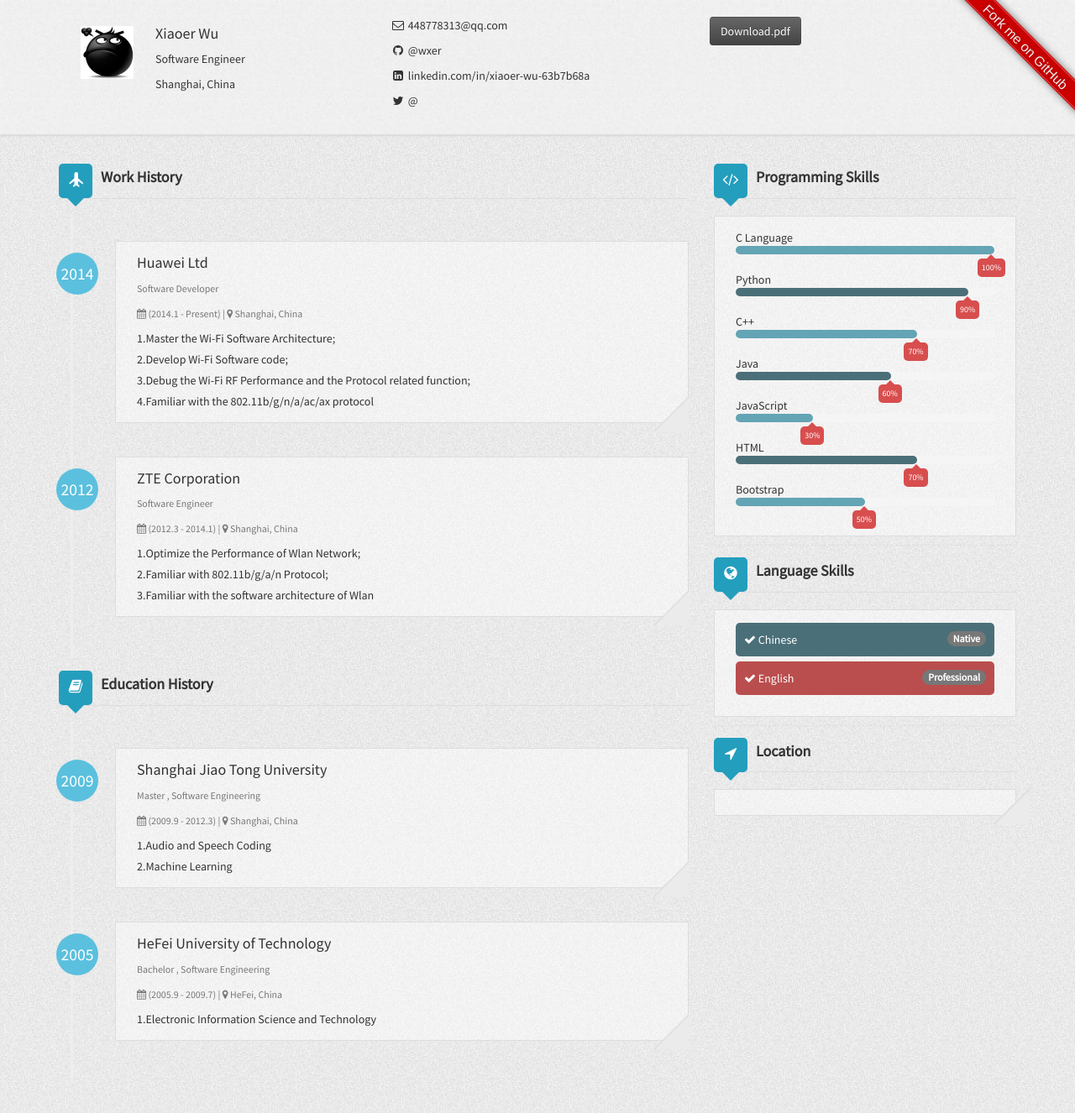
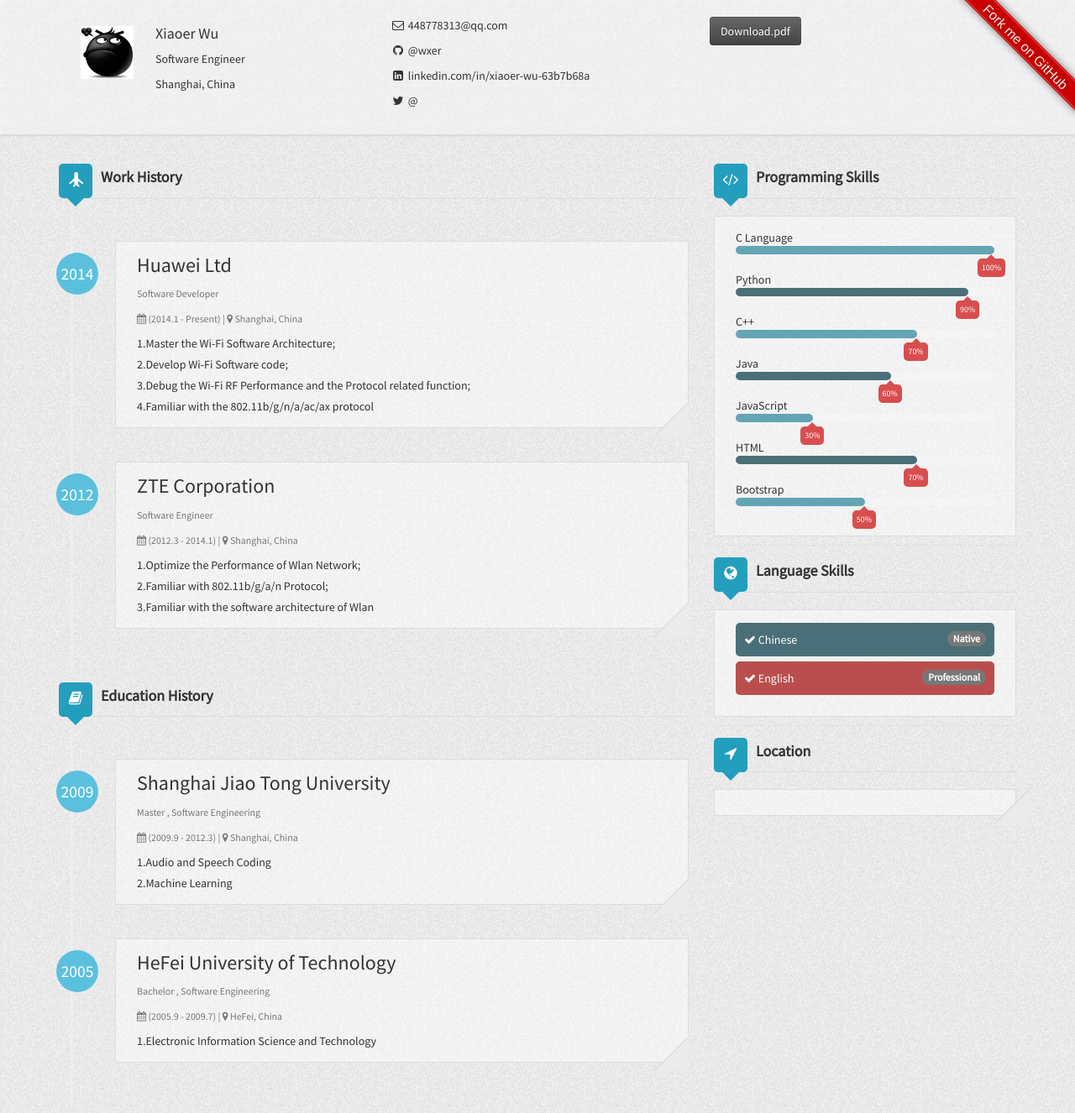
Before and after one commit to 13324077/13324077.github.io, a Jekyll site: the page built from cv/index.html, in a window 1280 px wide. Shown: the whole page at 84% size. Built offline with Jekyll 4.4.1, drawn with Linux system fonts in a browser that asks for light colours; nearby versions of some CDN libraries; a script that is not in the unit is left out; before the commit the page ends 1300 px from its top, so only the background shows below that.

Commit message:
modify the cv info

```diff
--- a/_includes/head_resume.html
+++ b/_includes/head_resume.html
@@ -2,8 +2,10 @@
   <meta charset="utf-8">
   <meta http-equiv="X-UA-Compatible" content="IE=edge">
   <meta name="viewport" content="width=device-width, initial-scale=1">
-
+  <title>{{ page.title | append: ' - ' |append: site.name }}</title>
+  <!--
   <title>{% if page.title %}{{ page.title }}{% else %}{{ site.title }}{% endif %}</title>
+  -->
   <meta name="description" content="{% if page.excerpt %}{{ page.excerpt | strip_html | strip_newlines | truncate: 160 }}{% else %}{{ site.description }}{% endif %}">
 
   <link rel="canonical" href="{{ page.url | replace:'index.html','' | prepend: site.baseurl }}">
--- a/cv/index.html
+++ b/cv/index.html
@@ -116,7 +117,7 @@ author:
     <div class="row">
         <div class="col-md-8">
             {% if page.author.workHistory %}
-                <h3 class="title with-icon"><span class="glyphicon glyphicon-plane cat-title"></span>Work History</h3>
+                <h2 class="title with-icon"><span class="glyphicon glyphicon-plane cat-title"></span>Work History</h2>
                 <ul class="timeline">
                     {% for work in page.author.workHistory %}
                         <li class="timeline-inverted">
@@ -126,7 +127,7 @@ author:
                             <div class="grid-block">
                                 <div class="timeline-heading">
                                     {% if work.company %}
-                                        <h4 class="timeline-title">{{ work.company }} </h4>
+                                        <h3 class="timeline-title">{{ work.company }} </h3>
                                     {% endif %}
                                     <p>
                                         <small class="text-muted">
@@ -159,7 +160,7 @@ author:
                 </ul>
             {% endif %}
             {% if page.author.educationHistory %}
-                <h3 class="title with-icon"><span class="fa fa-book cat-title"></span>Education History</h3>
+                <h2 class="title with-icon"><span class="fa fa-book cat-title"></span>Education History</h2>
                 <ul class="timeline">
                     {% for education in page.author.educationHistory %}
                         <li class="timeline-inverted">
@@ -169,7 +170,7 @@ author:
                             <div class="grid-block">
                                 <div class="timeline-heading">
                                     {% if education.organization %}
-                                        <h4 class="timeline-title">{{ education.organization }}</h4>
+                                        <h3 class="timeline-title">{{ education.organization }}</h3>
                                     {% endif %}
                                     <p>
                                         <small class="text-muted">
@@ -207,7 +208,7 @@ author:
         </div>
         <div class="col-md-4">
             {% if page.author.stackoverflow or page.author.programmingSkills %}
-                <h3 class="title with-icon"><span class="fa fa-code cat-title"></span> Programming Skills</h3>
+                <h2 class="title with-icon"><span class="fa fa-code cat-title"></span> Programming Skills</h2>
                 {% if page.author.stackoverflow %}
                 <div class="grid-block">
                   <p><a href="//stackoverflow.com/users/{{ page.author.stackoverflow }}"><img src="//stackoverflow.com/users/flair/{{ page.author.stackoverflow }}.png"></a></p>
@@ -353,7 +354,7 @@ author:
             {% endif %}
             {% if page.author.languages %}
                 <div class="deviter"></div>
-                <h3 class="title with-icon"><span class="fa fa-globe cat-title"></span> Language Skills</h3>
+                <h2 class="title with-icon"><span class="fa fa-globe cat-title"></span> Language Skills</h2>
                 <div class="grid-block">
                     <ul class="list-unstyled list-strip">
                         {% for language in page.author.languages %}
@@ -369,7 +370,7 @@ author:
                 </div>
             {% endif %}
             <div class="deviter"></div>
-            <h3 class="title with-icon"><span class="fa fa-location-arrow cat-title"></span> Location</h3>
+            <h2 class="title with-icon"><span class="fa fa-location-arrow cat-title"></span> Location</h2>
             <div class="grid-block">
                 <script type="text/javascript" src="//rf.revolvermaps.com/0/0/8.js?i=5ytn1ssq6za&amp;m=0&amp;c=ff0000&amp;cr1=ffffff&amp;f=arial&amp;l=33" async="async">
                 </script>
```
Also changed, not shown: other parts of cv/index.html (+1 -0 lines).
